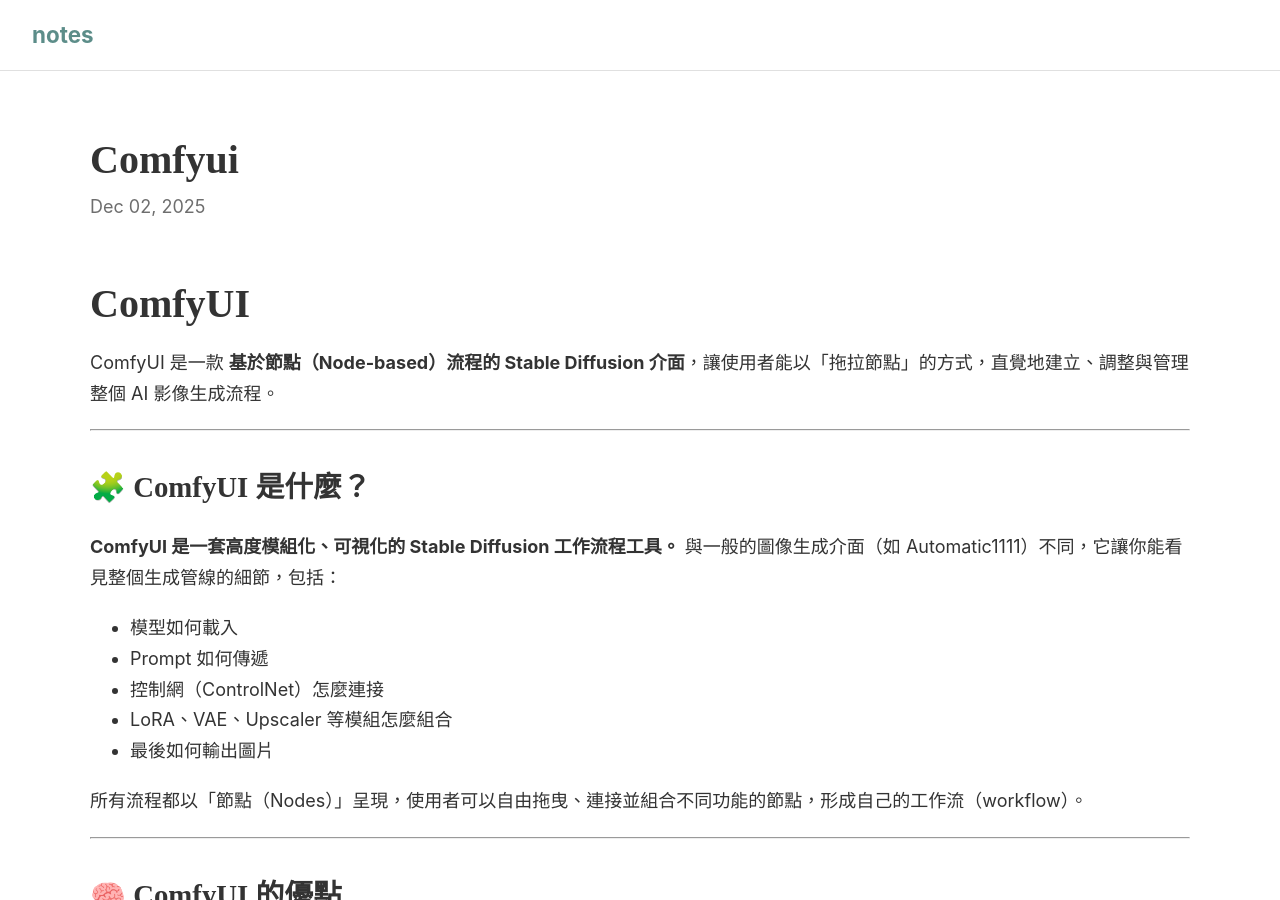
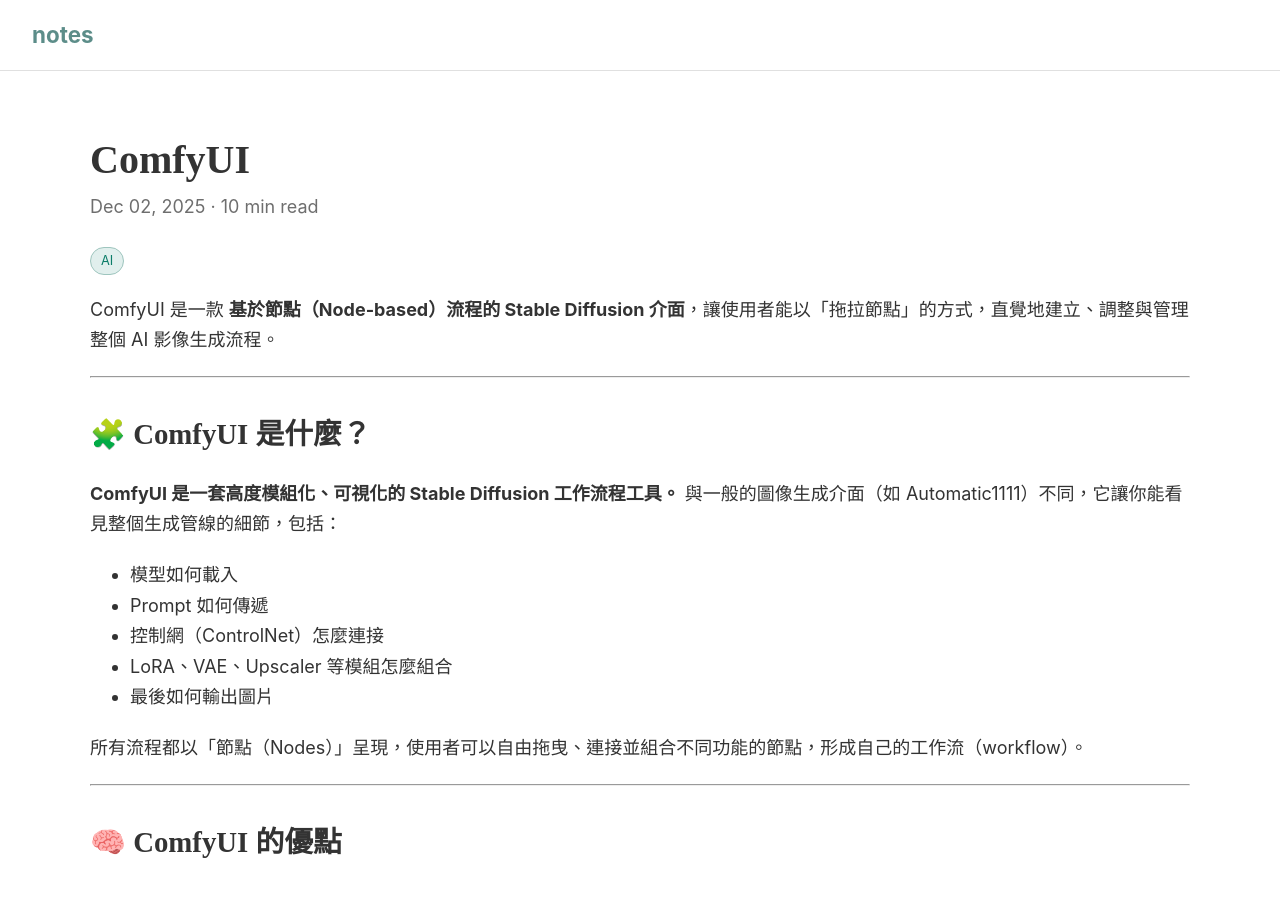
Before and after one commit to linjose/notes, a Jekyll site: the page built from _posts/2025-12-02-comfyui.md, in a window 1280 px wide and 900 px high. Built offline with Jekyll 4.4.1, drawn with Linux system fonts in a browser that asks for light colours; our own code applies the rules of GitHub Pages for plain Markdown files.

Commit message:
Update 2025-12-02-comfyui.md

```diff
--- a/_posts/2025-12-02-comfyui.md
+++ b/_posts/2025-12-02-comfyui.md
@@ -1,5 +1,11 @@
-
-# ComfyUI
+---
+layout: post
+title: ComfyUI
+date: 2025-12-02
+reading_time: 10 min read
+tags: [AI]
+excerpt:
+---
 
 ComfyUI 是一款 **基於節點（Node-based）流程的 Stable Diffusion 介面**，讓使用者能以「拖拉節點」的方式，直覺地建立、調整與管理整個 AI 影像生成流程。
 
```
